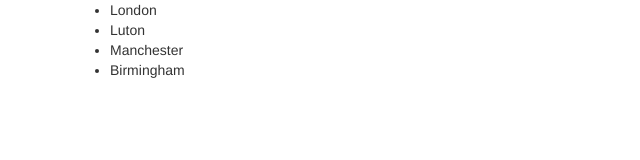
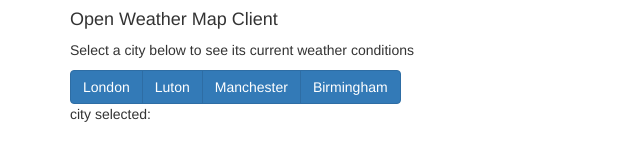
Before and after one commit to mhipszki/ng-owm-jsonp, a website: page app/index.html in a window 1280 px wide. Shown: the whole page, without its empty margins (0-640 px from the left). Drawn offline with nearby package versions, Linux system fonts and the light colour scheme; some packages are replaced by stand-ins of ours; files that its build step writes are made by us from their sources; a script that the page names is missing.

Commit message:
all four UK cities can be selected from a radio button group
- used Bootstrap radio button group widget
- selected city name can be retrieved from the config provider

```diff
--- a/app/index.html
+++ b/app/index.html
@@ -26,9 +26,15 @@
 
     <!-- Add your site or application content here -->
     <div class="container" ng-view="">
-        <ul>
-            <li ng-repeat="city in config.cities">{{city}}</li>
-        </ul>
+
+        <h4>{{config.title}}</h4>
+        <p>Select a city below to see its current weather conditions</p>
+        <div class="btn-group">
+            <button ng-repeat="city in config.cities" type="button" class="btn btn-primary" ng-model="config.selectedCity" btn-radio="'{{city}}'">{{city}}</button>
+        </div>
+
+        <p>city selected: {{config.selectedCity}}</p>
+
     </div>
 
     <!--[if lt IE 9]>
--- a/app/scripts/app.js
+++ b/app/scripts/app.js
@@ -13,5 +13,6 @@
     'Luton',
     'Manchester',
     'Birmingham'
-  ]
+  ],
+  selectedCity: ''
 });
```
Also changed, not shown: test/spec/app.spec.js (+3 -0 lines).
